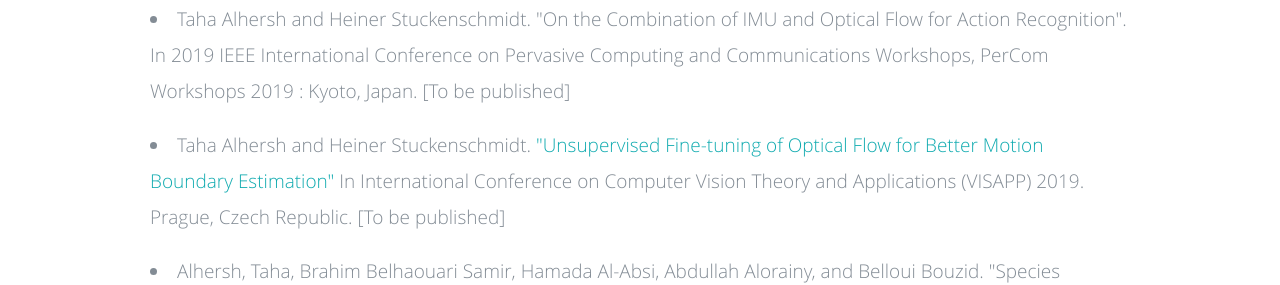
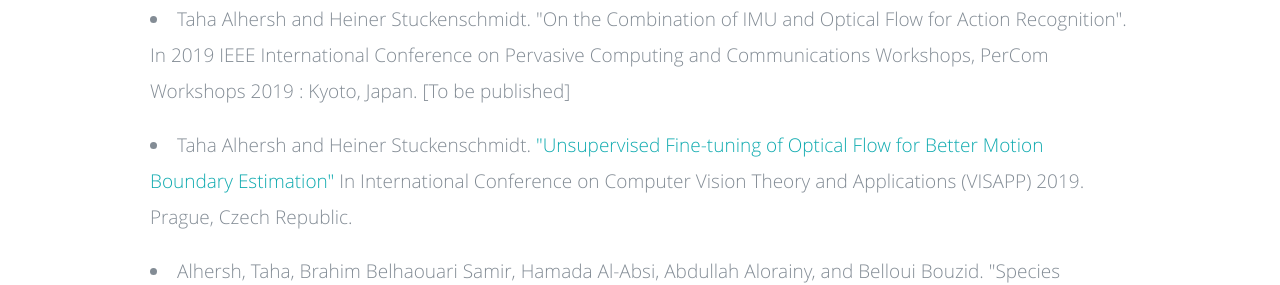
Before and after one commit to alhersh/alhersh.github.io, a plain HTML site: page index.html in a window 1280 px wide. Shown: the part 3120-3405 px from the top of the page. Drawn offline with nearby package versions, Linux system fonts and the light colour scheme; files whose address does not match are found by name.

Commit message:
Update publications

```diff
--- a/index.html
+++ b/index.html
@@ -253,7 +253,7 @@
             <p class="lead add-bottom">
 
             <li>Taha Alhersh and Heiner Stuckenschmidt. "On the Combination of IMU and Optical Flow for Action Recognition". In 2019 IEEE International Conference on Pervasive Computing and Communications Workshops, PerCom Workshops 2019 : Kyoto, Japan. [To be published]</li>
-            <li>Taha Alhersh and Heiner Stuckenschmidt. <a href="http://www.scitepress.org/PublicationsDetail.aspx?ID=7IixN3sCK40=&t=1" target="_blank" title="Paper">"Unsupervised Fine-tuning of Optical Flow for Better Motion Boundary Estimation"</a> In International Conference on Computer Vision Theory and Applications (VISAPP) 2019. Prague, Czech Republic. [To be published]</li>
+            <li>Taha Alhersh and Heiner Stuckenschmidt. <a href="http://www.scitepress.org/PublicationsDetail.aspx?ID=7IixN3sCK40=&t=1" target="_blank" title="Paper">"Unsupervised Fine-tuning of Optical Flow for Better Motion Boundary Estimation"</a> In International Conference on Computer Vision Theory and Applications (VISAPP) 2019. Prague, Czech Republic.</li>
             <li>Alhersh, Taha, Brahim Belhaouari Samir, Hamada Al-Absi, Abdullah Alorainy, and Belloui Bouzid. "Species identification using part of DNA sequence: Evidence from machine learning algorithms." In Proceedings of the 9th EAI International Conference on Bio-inspired Information and Communications Technologies (formerly BIONETICS), pp. 490-494. ICST (Institute for Computer Sciences, Social-Informatics and Telecommunications Engineering), 2016.<a href="https://dl.acm.org/citation.cfm?id=2954773" target="_blank" title="Paper"><i class="fa fa-file"></i></a> </li>
             <li>Al-Absi, Hamada RH, Brahim Belhaouari Samir, Taha Alhersh, and Suziah Sulaiman. "On the combination of wavelet and curvelet for feature extraction to classify lung cancer on chest radiographs." In 2013 35th Annual International Conference of the IEEE Engineering in Medicine and Biology Society (EMBC), pp. 3674-3677. IEEE, 2013. <a href="https://www.ncbi.nlm.nih.gov/pubmed/24110527" target="_blank" title="Paper"><i class="fa fa-file"></i></a> </li>
             <li>Yusof, Yuhanis, Taha Alhersh, Massudi Mahmuddin, and Aniza Mohamed Din. "Source Code Classiﬁcation using Latent Semantic Indexing with Structural and Frequency Term Weighting." Research Journal of Applied Sciences 7, no. 5 (2012): 266-271.<a href="http://www.medwelljournals.com/abstract/?doi=rjasci.2012.266.271" target="_blank" title="Paper"><i class="fa fa-file"></i></a> </li>
```
